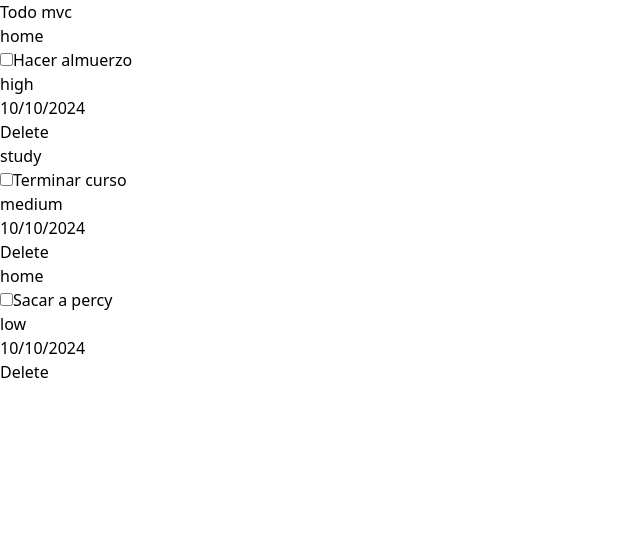
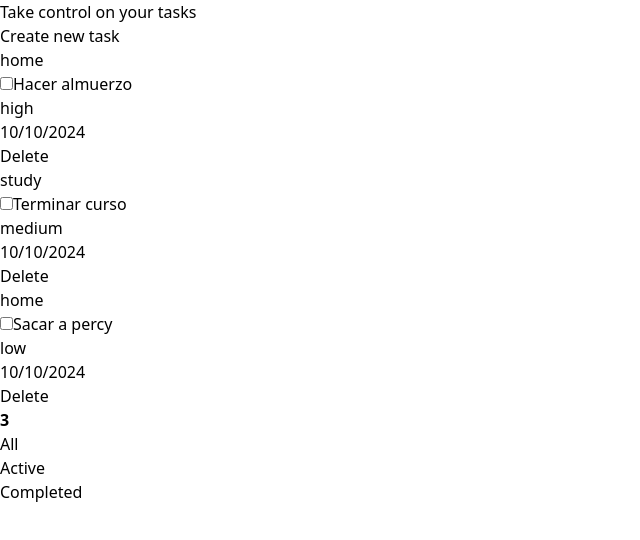
Before and after one commit to XnicolasG/Kanban, a React (Vite) app: page / in a window 1280 px wide. Shown: the top 540 px of the page, without its empty margins (0-640 px from the left). Built offline with nearby package versions, Linux system fonts and the light colour scheme.

Commit message:
create filters

```diff
--- a/src/App.tsx
+++ b/src/App.tsx
@@ -1,6 +1,8 @@
 import { useState } from "react"
 import { Todos } from "./Components/Todos"
-import { TodoCompleted, TodoId, Todo as TodoType } from "./types"
+import { FilterValue, TodoCompleted, TodoDuedate, TodoId, TodoPriority, TodoTags, TodoTitle, Todo as TodoType } from "./types"
+import { TODO_FILTERS } from "./const"
+import { Footer } from "./Components/Footer"
 
 const mockTodos = [
   {
@@ -31,6 +33,7 @@ const mockTodos = [
 
 const App = (): JSX.Element => {
   const [todos, setTodos] = useState(mockTodos)
+  const [filterSelected, setFilterSelected] = useState<FilterValue>(TODO_FILTERS.ALL)
 
   const handleRemove = ({ id }: TodoId) => {
     const newTodos = todos.filter(todo => todo.id !== id)
@@ -49,14 +52,62 @@ const App = (): JSX.Element => {
     })
     setTodos(newTodos)
   }
+
+  const hanldeFilterChange = (filter: FilterValue): void => {
+    setFilterSelected(filter)
+  }
+
+  const handleRemoveAllCompleted = () => {
+    const newTodos = todos.filter(todo => !todo.completed)
+    setTodos(newTodos)
+  }
+
+  const activeCount = todos.filter(todo => !todo.completed).length
+  const completedCount = todos.length - activeCount
+
+  const filteredTodos = todos.filter(todo => {
+    if (filterSelected === TODO_FILTERS.ACTIVE) return !todo.completed
+    if (filterSelected === TODO_FILTERS.COMPLETED) return todo.completed
+    return todo
+  })
+
+  const handleAddTodo = (
+    { title }: TodoTitle,
+    { priority }: TodoPriority,
+    { dueDate }: TodoDuedate,
+    { tags }: TodoTags
+  ): void => {
+
+    const newTodo = {
+      title,
+      priority,
+      dueDate,
+      tags,
+      id: crypto.randomUUID(),
+      completed: false
+    }
+
+    const newTodos = [...todos, newTodo]
+    setTodos(newTodos)
+  }
   return (
     <section className="bg-slate-100 h-svh flex flex-col items-center justify-center">
-      <h1 className="text-xl my-4">Todo mvc</h1>
-      <div className="w-full md:w-1/3">
+      <h1 className="text-2xl my-4">Take control on your tasks</h1>
+      <div className="w-full px-8 md:w-3/4 ">
         <Todos
           onComplete={hanldeCompleted}
           onRemoveTodo={handleRemove}
-          todos={todos} />
+          todos={filteredTodos}
+          onAddTodo={handleAddTodo}
+        />
+
+        <Footer
+          activeCount={activeCount}
+          completedCount={completedCount}
+          onClearCompleted={handleRemoveAllCompleted}
+          filterSelected={filterSelected}
+          handleFilterChange={hanldeFilterChange}
+        />
       </div>
     </section>
   )
--- /dev/null
+++ b/src/Components/Filter.tsx
@@ -0,0 +1,43 @@
+import React from 'react'
+import { FilterValue } from '../types'
+import { FILTERS_BUTTONS } from '../const'
+
+interface Props {
+  filterSelected: FilterValue
+  onFilterChange: (filter: FilterValue) => void
+}
+
+
+
+export const Filter: React.FC<Props> = ({
+  filterSelected, onFilterChange
+}) => {
+
+  return (
+    <ul className='flex justify-between w-1/2'>
+      {
+        Object.entries(FILTERS_BUTTONS).map(([key, { href, text }]) => {
+          const isSelected = key === filterSelected;
+          const className = isSelected ? 'text-sky-500 font-semibold ' : ''
+          return (
+            <li
+            className=' p-1 text-center hover:text-sky-500 transition-all duration-150'
+            key={key}>
+              <a
+                href={href}
+                className={className}
+                onClick={(e) => {
+                  e.preventDefault()
+                  onFilterChange(key as FilterValue)
+                }
+                }
+              >
+                {text}
+              </a>
+            </li>
+          )
+        })
+      }
+    </ul>
+  )
+}
--- /dev/null
+++ b/src/Components/Footer.tsx
@@ -0,0 +1,39 @@
+import React from 'react'
+import { Filter } from './Filter'
+import { FilterValue } from '../types'
+interface Props {
+  activeCount: number,
+  completedCount: number,
+  filterSelected: FilterValue,
+  handleFilterChange: (filter: FilterValue) => void,
+  onClearCompleted: () => void
+}
+
+export const Footer: React.FC<Props> = ({
+  activeCount = 0,
+  completedCount = 0,
+  filterSelected,
+  handleFilterChange,
+  onClearCompleted
+}) => {
+  return (
+    <footer className='w-full flex justify-around px-3 my-2 items-center'>
+      <span>
+        <strong>{activeCount}</strong>
+      </span>
+      <Filter
+        filterSelected={filterSelected}
+        onFilterChange={handleFilterChange}
+      />
+      {
+        completedCount > 0 && (
+          <button
+            onClick={ onClearCompleted}
+            className='text-red-500 px-1 rounded hover:bg-red-500 hover:text-white transition-all duration-150'>
+            Erase completed
+          </button>
+        )
+      }
+    </footer>
+  )
+}
--- /dev/null
+++ b/src/Components/Header.tsx
@@ -0,0 +1,58 @@
+import React, { useRef, useState } from "react"
+import { TodoDuedate, TodoPriority, TodoTags, TodoTitle } from "../types"
+
+interface Props {
+    saveTodo: (
+        { title }: TodoTitle,
+        { priority }: TodoPriority,
+        { dueDate }: TodoDuedate,
+        { tags }: TodoTags
+    ) => void
+}
+
+export const Header: React.FC<Props> = ({ saveTodo }) => {
+    const [values, setValues] = useState({
+        title: '',
+        priority: '',
+        dueDate: '',
+        tags: ''
+
+    })
+    const dialogRef = useRef<HTMLDialogElement>(null)
+
+    const handleSubmit = (e: React.KeyboardEvent<HTMLFormElement>): void => {
+        e.preventDefault()
+        saveTodo({ title: values.title }, { priority: values.priority }, { dueDate: values.dueDate }, { tags: values.tags })
+        closeModal()
+    }
+    const openModal = () => {
+        dialogRef.current?.showModal()
+    }
+    const closeModal = () => {
+        dialogRef.current?.close()
+    }
+    return (
+        <header>
+            <button
+            onClick={openModal}
+                className="w-40 font-semibold  rounded py-1 text-white bg-sky-600 hover:scale-110 transition-all duration-150">
+                Create new task
+            </button>
+            <dialog className="alert-dialog" ref={dialogRef}>
+                <button onClick={closeModal}>X</button>
+                <form
+                    onSubmit={handleSubmit}
+                >
+                    <input
+                        className=""
+                        value={values.title}
+                        onChange={() => { }}
+                        onKeyDown={() => { }}
+                        placeholder="Create a new task"
+                        autoFocus
+                    />
+                </form>
+            </dialog>
+        </header>
+    )
+}
--- a/src/Components/Todos.tsx
+++ b/src/Components/Todos.tsx
@@ -1,15 +1,23 @@
 import { ToDo } from './ToDo'
-import { Todo as TodoType, TodoId, type ListOfTodos } from '../types'
+import { Todo as TodoType, TodoId, type ListOfTodos, TodoTitle, TodoPriority, TodoDuedate, TodoTags } from '../types'
+import { Header } from './Header'
 
 interface Props {
     todos: ListOfTodos
     onComplete: ({ id, completed }: Pick<TodoType, 'id' | 'completed'>) => void
     onRemoveTodo: ({ id }: TodoId) => void
+    onAddTodo: (
+        { title }: TodoTitle,
+        { priority }: TodoPriority,
+        { dueDate }: TodoDuedate,
+        { tags }: TodoTags) => void
 }
 
-export const Todos: React.FC<Props> = ({ todos, onRemoveTodo,onComplete }) => {
+export const Todos: React.FC<Props> = ({ todos, onRemoveTodo,onComplete,onAddTodo }) => {
     return (
+
         <ul className='w-full bg-zinc-900 p-4 rounded-lg shadow-lg flex flex-col gap-2 items-center justify-center'>
+            <Header saveTodo={onAddTodo} />
             {
                 todos.map((todo) => (
                     <li
--- /dev/null
+++ b/src/const.ts
@@ -0,0 +1,19 @@
+export const TODO_FILTERS = {
+    ALL: 'all',
+    ACTIVE: 'active',
+    COMPLETED: 'completed',
+} as const
+
+export const FILTERS_BUTTONS = {
+    [TODO_FILTERS.ALL] : {
+      text: 'All',
+      href: `/?filter=${TODO_FILTERS.ALL}`
+    },
+    [TODO_FILTERS.ACTIVE] : {
+      text: 'Active',
+      href: `/?filter=${TODO_FILTERS.ACTIVE}`
+    },[TODO_FILTERS.COMPLETED] : {
+      text: 'Completed',
+      href: `/?filter=${TODO_FILTERS.COMPLETED}`
+    },
+  } as const
--- a/src/index.css
+++ b/src/index.css
@@ -1,3 +1,9 @@
 @tailwind base;
 @tailwind components;
 @tailwind utilities;
+
+@layer components {
+    .alert-dialog::backdrop {
+      background: linear-gradient(#000d, #000a);
+    }
+  }
--- a/src/types.d.ts
+++ b/src/types.d.ts
@@ -1,3 +1,5 @@
+import { TODO_FILTERS } from "./const"
+
 export interface Todo {
     id:string ,
     title:string,
@@ -14,3 +16,5 @@ export type TodoTags = Pick<Todo, 'tags'>
 export type TodoCompleted = Pick<Todo, 'completed'>
 
 export type ListOfTodos = Todo[]
+
+export type FilterValue = typeof TODO_FILTERS[keyof typeof TODO_FILTERS]
```
